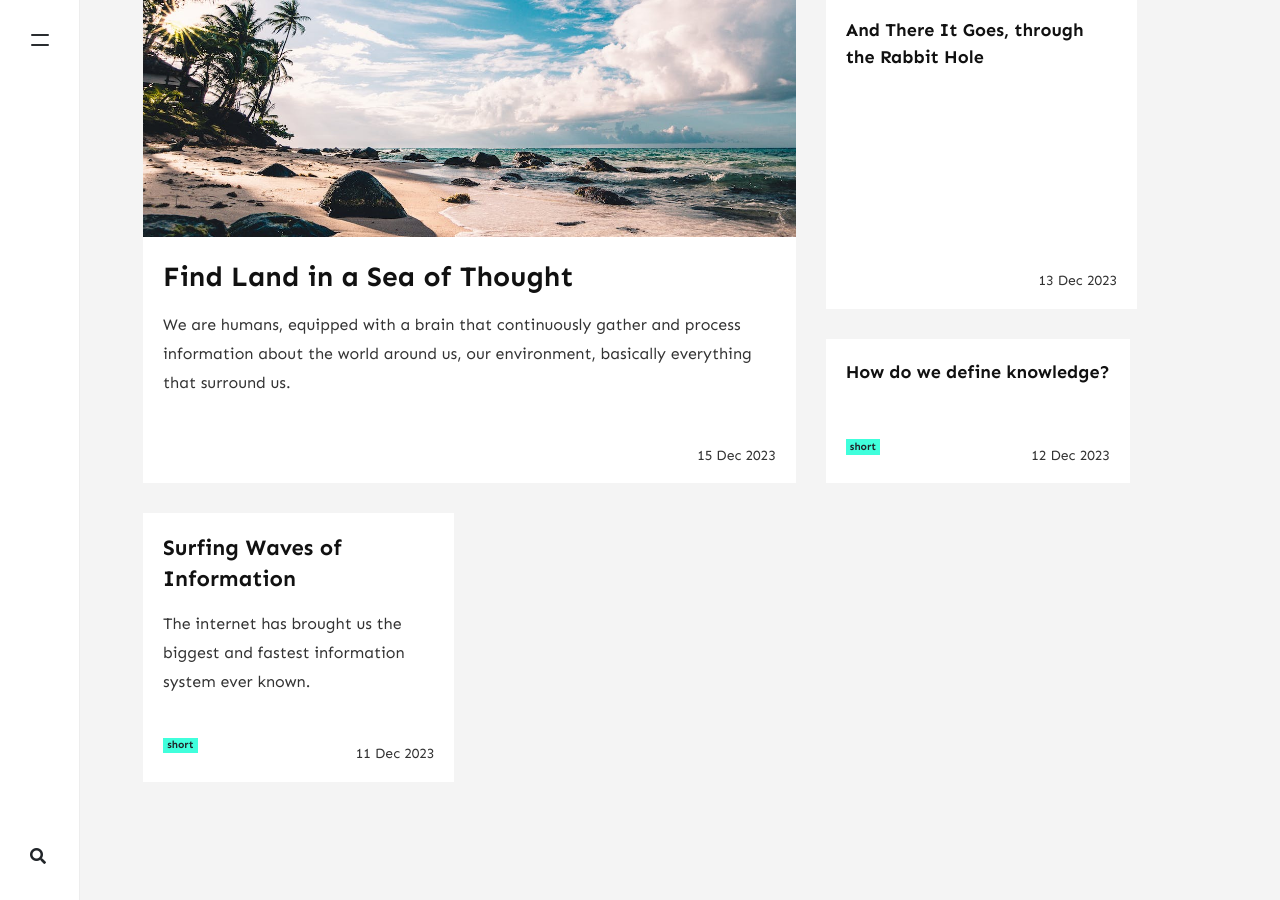
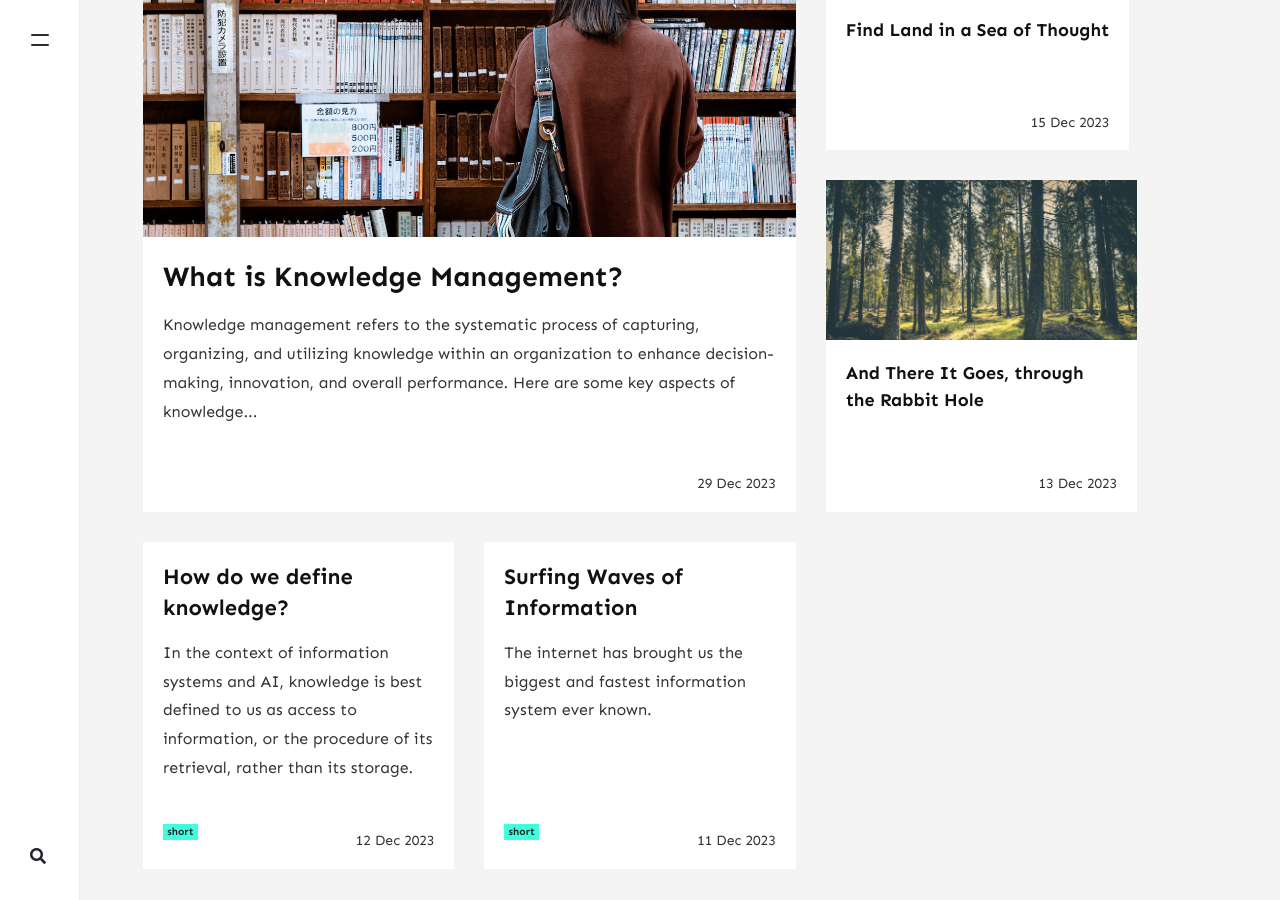
Before and after one commit to cogsea/cogsea.github.io, a Jekyll site: the page built from index.html, in a window 1280 px wide and 900 px high, scrolled down 503 px. Built offline with Jekyll 4.4.1, drawn with Linux system fonts in a browser that asks for light colours; nearby versions of some CDN libraries; the list of posts is cut into pages by our own code; comment, search, counter and statistics services are not loaded; part of the change alters nothing that is shown; some of the changed text lies outside the part shown.

Commit message:
Adds post on KM

```diff
--- a/_config.yml
+++ b/_config.yml
@@ -1,7 +1,7 @@
 # Site
 name: "CogSea"
 title: "Cognitive Sea"
-description: "I will walk you through the fabulous world of AI and <a href=\"/defining-knowledge/\">Knowledge</a>. Observe, Think, Act!"
+description: "We will walk you through the fabulous world of AI and <a href=\"/defining-knowledge/\">Knowledge</a>. Observe, Think, Act!"
 logo: 'assets/images/logo.png'
 favicon: 'assets/images/logo.ico'
 baseurl: ''
--- /dev/null
+++ b/_posts/2023-12-29-knowledge-management.md
@@ -0,0 +1,30 @@
+---
+title: "What is Knowledge Management?"
+description: "Knowledge management refers to the systematic process of capturing, organizing, and utilizing knowledge within an organization to enhance decision-making, innovation, and overall performance."
+layout: post
+tags:
+  - business
+comments: false
+author: gaut
+image: assets/images/knowledge-abby-chung-1106468.jpg
+---
+
+Knowledge management refers to the systematic process of capturing, organizing, and utilizing knowledge within an organization to enhance decision-making, innovation, and overall performance. Here are some key aspects of knowledge management:
+
+**Definition**: Knowledge management involves understanding and utilizing both explicit knowledge (codified, documented, and easily transferable) and tacit knowledge (personal expertise, experience, and insights that are difficult to formalize) that exists within an organization.
+
+**Importance**: Effective knowledge management helps organizations leverage their intellectual assets, avoid reinventing the wheel, and foster continuous learning and improvement. It enhances productivity, efficiency, and competitiveness while promoting innovation and collaboration.
+
+**Processes**: Knowledge management involves various processes, including knowledge creation and acquisition, documentation and codification, storage and retrieval, dissemination and sharing, and application and utilization within business practices and decision-making.
+
+**Knowledge Repositories**: Organizations often create repositories or databases to store and organize knowledge assets such as best practices, lessons learned, research findings, customer insights, employee expertise, and intellectual property. These repositories can be physical or digital, accessible to employees or customers/partners.
+
+**Cultural Factors**: Knowledge management requires a supportive organizational culture that emphasizes sharing, collaboration, and continuous learning. It involves fostering a knowledge-sharing mindset, reward systems for knowledge contributions, promoting communities of practice, and providing training and communication platforms.
+
+**Technology**: Various digital tools and technologies can support knowledge management efforts, such as intranets, wikis, collaboration platforms, content management systems, search engines, expert directories, and data analytics tools. Technology can help facilitate knowledge sharing, retrieval, and analysis.
+
+**Challenges**: Implementing effective knowledge management can face challenges. These include resistance to change, organizational silos, lack of trust and incentives for knowledge sharing, information overload, lack of clear processes, and technology limitations.
+
+**Benefits**: Successful knowledge management can result in enhanced decision-making, improved operational efficiency, reduced risk, increased innovation and creativity, better customer service, accelerated problem-solving, and improved organizational resilience and adaptability.
+
+Overall, knowledge management is a strategic approach that focuses on leveraging an organization's knowledge assets to enhance its overall performance, competitiveness, and sustainability in today's knowledge-intensive economy.
```
Also changed, not shown: assets/images/knowledge-abby-chung-1106468.jpg (added).
